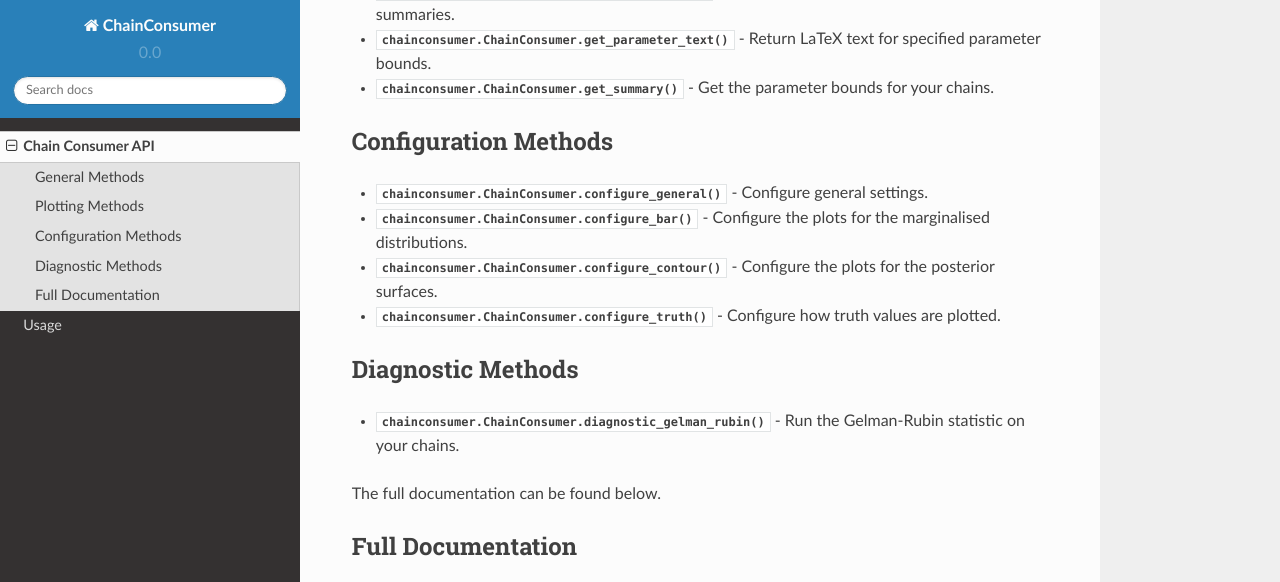
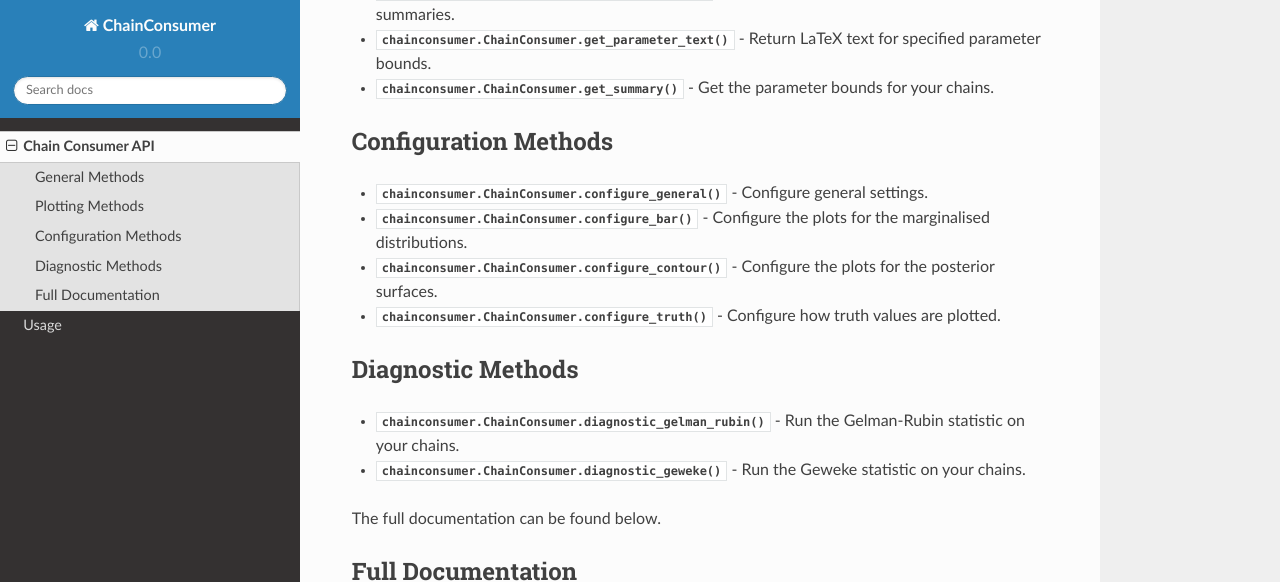
Before and after one commit to Samreay/ChainConsumer, a Sphinx documentation site: the page built from doc/chain_api.rst, in a window 1280 px wide and 900 px high, scrolled down 514 px, cut to the strip 0-582 px from the top of the window. Built offline with Sphinx 7.4.7 and the Read the Docs theme 2.0.0, drawn with Linux system fonts in a browser that asks for light colours; pages that are not in the unit, such as notebooks, are missing from menus.

Commit message:
Updating doco

```diff
--- a/doc/chain_api.rst
+++ b/doc/chain_api.rst
@@ -32,6 +32,7 @@ Configuration Methods
 Diagnostic Methods
 ------------------
 * :func:`chainconsumer.ChainConsumer.diagnostic_gelman_rubin` - Run the Gelman-Rubin statistic on your chains.
+* :func:`chainconsumer.ChainConsumer.diagnostic_geweke` - Run the Geweke statistic on your chains.
 
 
 The full documentation can be found below.
```
